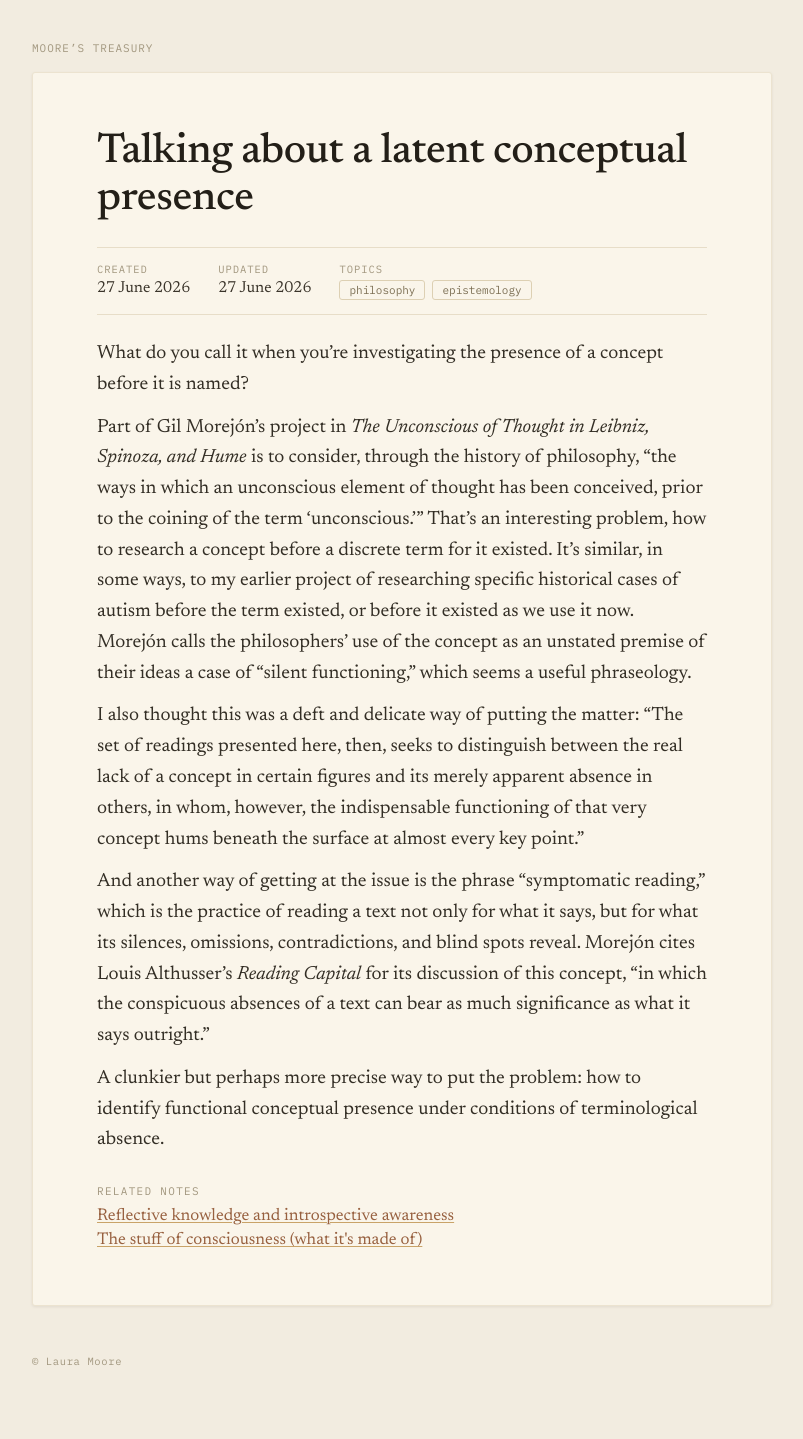
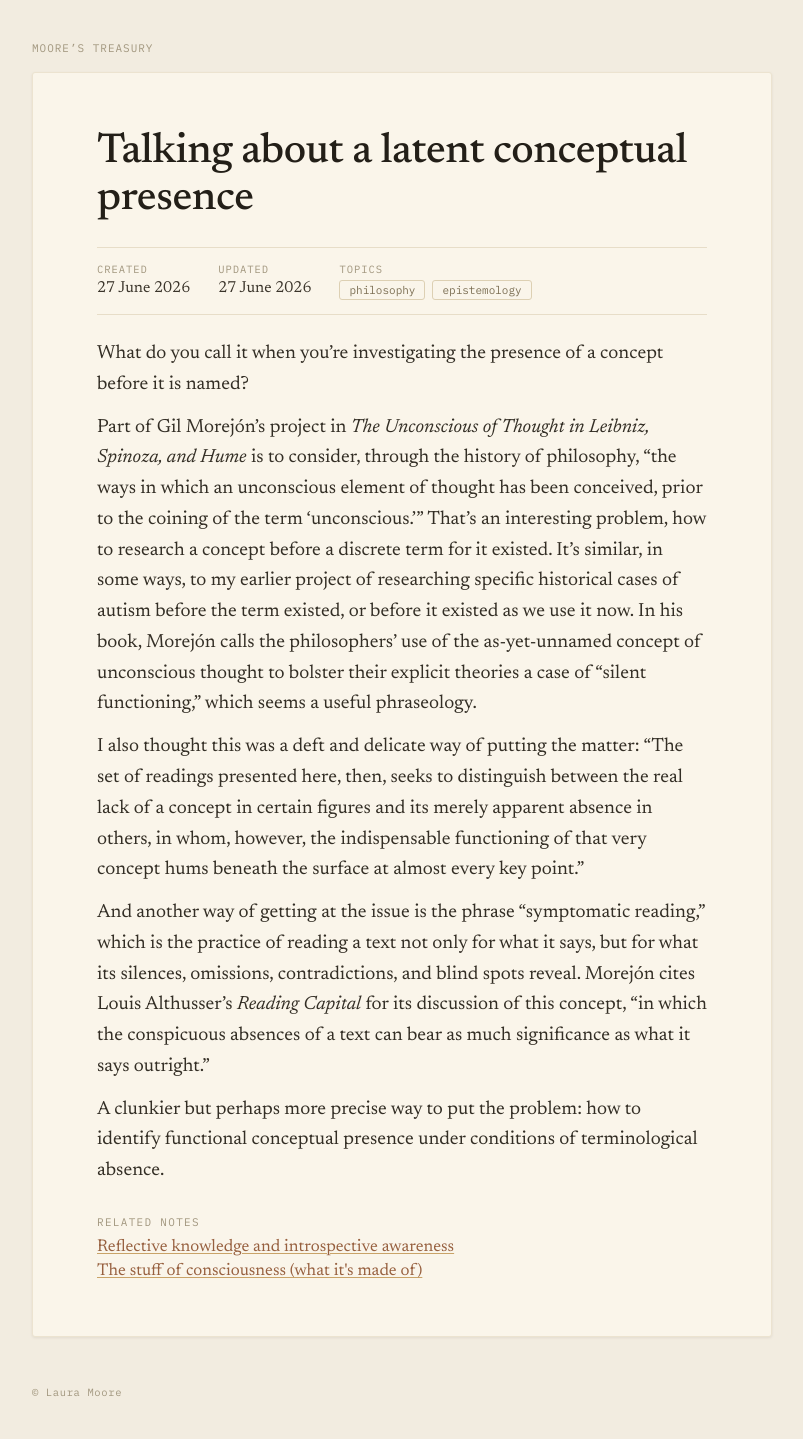
Before and after one commit to lauramoorewrites-del/treasury, a Jekyll site: the page built from _pages/talking-about-a-latent-conceptual-presence.md, in a window 1280 px wide. Shown: the whole page, without its empty margins (238-1041 px from the left). Built offline with Jekyll 4.4.1, drawn with Linux system fonts in a browser that asks for light colours; before the commit the page ends 1408 px from its top, so only the background shows below that.

Commit message:
Revise silent functioning sentence in latent conceptual presence entry
Co-Authored-By: Claude Opus 4.6 (1M context) <noreply@anthropic.com>

```diff
--- a/_pages/talking-about-a-latent-conceptual-presence.md
+++ b/_pages/talking-about-a-latent-conceptual-presence.md
@@ -13,7 +13,7 @@ related:
 
 What do you call it when you're investigating the presence of a concept before it is named?
 
-Part of Gil Morejón's project in *The Unconscious of Thought in Leibniz, Spinoza, and Hume* is to consider, through the history of philosophy, "the ways in which an unconscious element of thought has been conceived, prior to the coining of the term 'unconscious.'" That's an interesting problem, how to research a concept before a discrete term for it existed. It's similar, in some ways, to my earlier project of researching specific historical cases of autism before the term existed, or before it existed as we use it now. Morejón calls the philosophers' use of the concept as an unstated premise of their ideas a case of "silent functioning," which seems a useful phraseology.
+Part of Gil Morejón's project in *The Unconscious of Thought in Leibniz, Spinoza, and Hume* is to consider, through the history of philosophy, "the ways in which an unconscious element of thought has been conceived, prior to the coining of the term 'unconscious.'" That's an interesting problem, how to research a concept before a discrete term for it existed. It's similar, in some ways, to my earlier project of researching specific historical cases of autism before the term existed, or before it existed as we use it now. In his book, Morejón calls the philosophers' use of the as-yet-unnamed concept of unconscious thought to bolster their explicit theories a case of "silent functioning," which seems a useful phraseology.
 
 I also thought this was a deft and delicate way of putting the matter: "The set of readings presented here, then, seeks to distinguish between the real lack of a concept in certain figures and its merely apparent absence in others, in whom, however, the indispensable functioning of that very concept hums beneath the surface at almost every key point."
 
```
